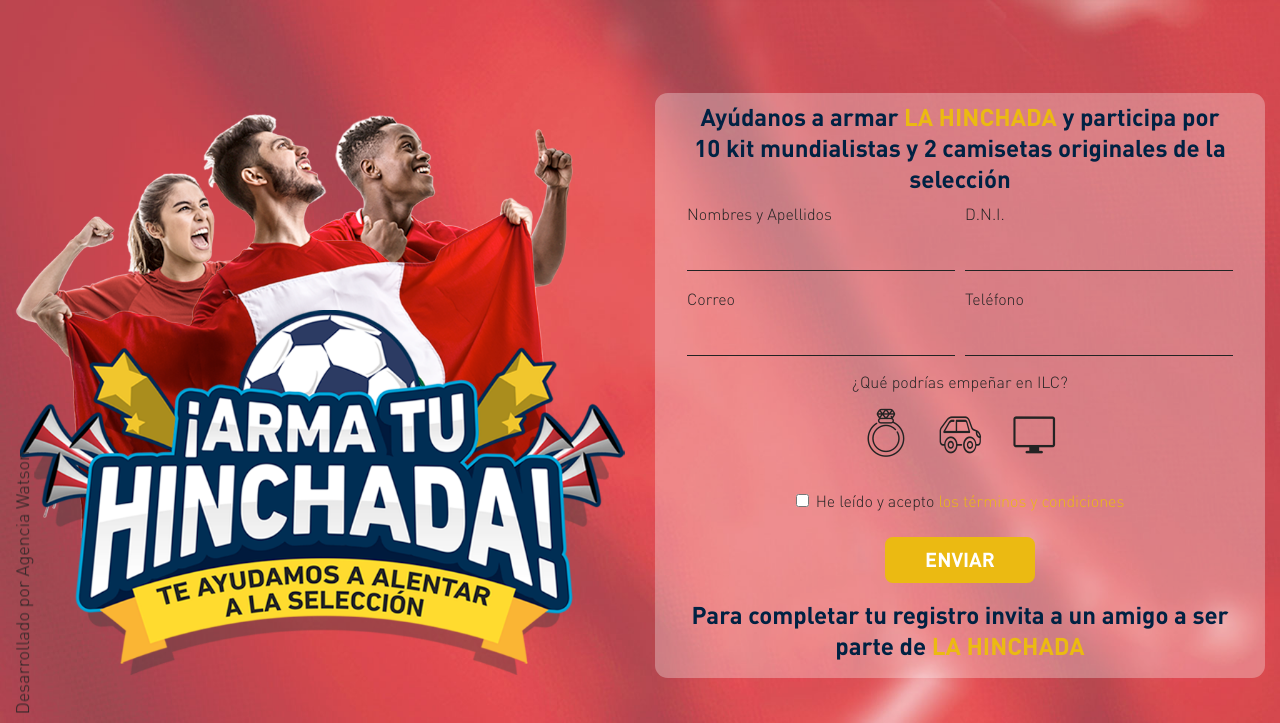
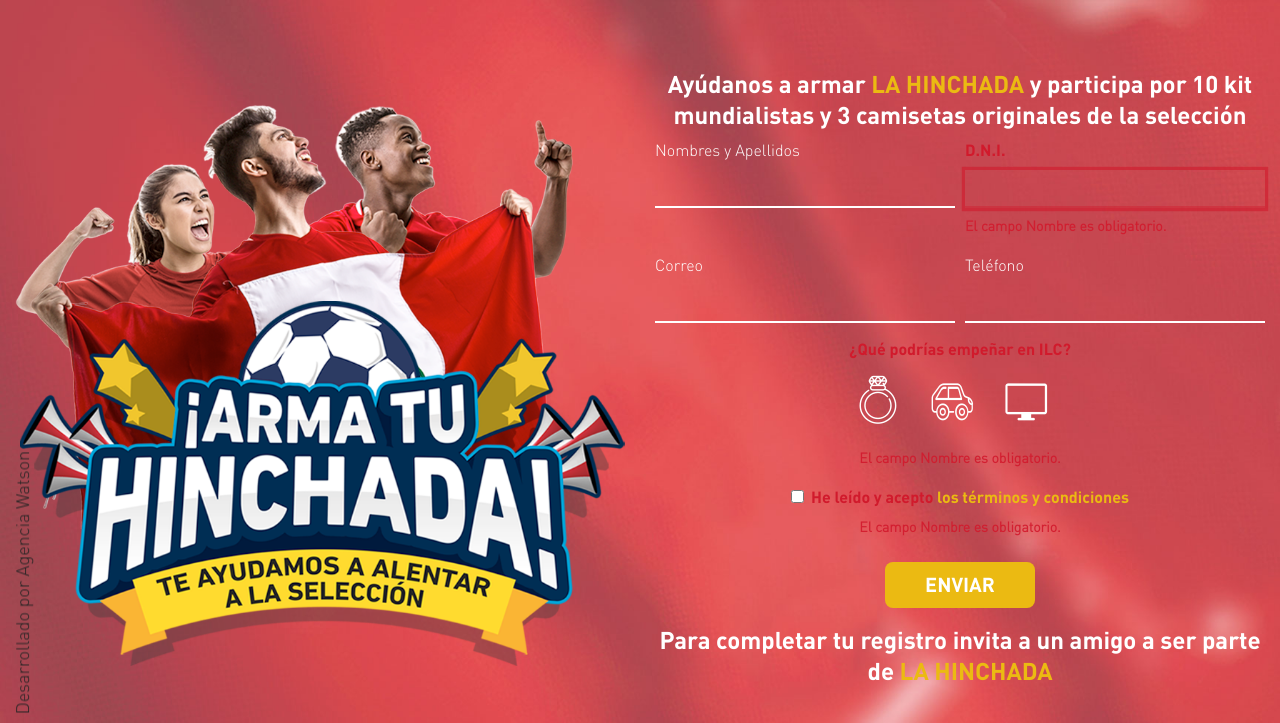
Before and after one commit to jolupeza/ilc-mundial, a website: page app/index.html in a window 1280 px wide. Shown: the part 77-800 px from the top of the page. Drawn offline with Linux system fonts and the light colour scheme; files whose address does not match are found by name.

Commit message:
Change form styles

```diff
--- a/app/index.html
+++ b/app/index.html
@@ -41,8 +41,8 @@
           </figure>
         </div>
         <div class="col-6">
-          <section class="Main__box mb-3">
-            <h2 class="Title firstColor text-center">Ayúdanos a armar <span class="accentColor text-uppercase">La Hinchada</span> y participa por 10 kit mundialistas y 2 camisetas originales de la selección</h2>
+          <section class="mb-3">
+            <h2 class="Title text-center">Ayúdanos a armar <span class="accentColor text-uppercase">La Hinchada</span> y participa por 10 kit mundialistas y 3 camisetas originales de la selección</h2>
 
             <form class="Form" action="">
               <div class="form-row">
@@ -51,12 +51,12 @@
                   <input type="text" class="form-control Form__control" name="name" id="name" autocomplete="off" />
                 </div>
 
-                <div class="form-group Form__group col-md-6">
+                <div class="form-group Form__group has-error col-md-6">
                   <label for="dni" class="Form__label">D.N.I.</label>
                   <input type="text" class="form-control Form__control" name="dni" id="dni" autocomplete="off" />
-                  <!-- <span class="help-block mt-2 d-block smaller">
+                  <span class="help-block mt-2 d-block smaller">
                     <strong>El campo Nombre es obligatorio.</strong>
-                  </span> -->
+                  </span>
                 </div>
               </div>
 
@@ -64,21 +64,15 @@
                 <div class="form-group Form__group col-md-6">
                   <label for="email" class="Form__label">Correo</label>
                   <input type="email" class="form-control Form__control" name="email" id="email" autocomplete="off" />
-                  <!-- <span class="help-block mt-2 d-block smaller">
-                    <strong>El campo Correo es obligatorio.</strong>
-                  </span> -->
                 </div>
 
                 <div class="form-group Form__group col-md-6">
                   <label for="phone" class="Form__label">Teléfono</label>
                   <input type="text" class="form-control Form__control" name="phone" id="phone" autocomplete="off" />
-                  <!-- <span class="help-block mt-2 d-block smaller">
-                    <strong>El campo Nombre es obligatorio.</strong>
-                  </span> -->
                 </div>
               </div>
 
-              <div class="form-group Form__group text-center">
+              <div class="form-group Form__group text-center has-error">
                 <h5 class="Form__label small text-center">¿Qué podrías empeñar en ILC?</h5>
 
                 <div class="form-check form-check-inline Form__check__container">
@@ -100,19 +94,19 @@
                   </label>
                 </div>
 
-                <!-- <span class="help-block mt-2 d-block smaller">
+                <span class="help-block mt-2 d-block smaller">
                   <strong>El campo Nombre es obligatorio.</strong>
-                </span> -->
+                </span>
               </div>
 
-              <div class="form-group Form__group text-center">
+              <div class="form-group Form__group text-center has-error">
                 <div class="form-check">
                   <input type="checkbox" class="form-check-input" id="terms" name="terms">
                   <label class="form-check-label Form__check__label Form__label" for="terms">He leído y acepto <a href="http://www.inversioneslacruz.com/campana-mundial" target="_blank" rel="noopener noreferrer">los términos y condiciones</a></label>
                 </div>
-                <!-- <span class="help-block mt-2 d-block smaller">
+                <span class="help-block mt-2 d-block smaller">
                   <strong>El campo Nombre es obligatorio.</strong>
-                </span> -->
+                </span>
               </div>
 
               <p class="text-center mt-4">
--- a/app/scss/_forms.scss
+++ b/app/scss/_forms.scss
@@ -5,31 +5,32 @@
   margin-bottom: 1rem;
   &.has-error {
     .Form__label {
-      color: rgba($dangerColor, .8);
+      color: $secondColor;
+      font-family: $dinBold;
     }
     .Form__control {
-      border-color: rgba($dangerColor, .4);
-      box-shadow: 0 0 0 .2rem rgba($dangerColor, .6);
+      border-color: rgba($secondColor, .4);
+      box-shadow: 0 0 0 .2rem rgba($secondColor, .6);
     }
     .help-block {
-      color: rgba($dangerColor, .8);
+      color: rgba($secondColor, .9);
     }
   }
 }
 .Form__label {
-  color: $textColor;
+  color: white;
 }
 .Form__control {
   background-color: transparent;
   border-radius: 0;
   border: none;
-  border-bottom: 1px solid $textColor;
-  color: black;
+  border-bottom: 2px solid white;
+  color: white;
   &:focus {
     background-color: rgba($accentColor, .1);
     border-color: rgba($accentColor, .5);
     box-shadow: 0 0 0 .2rem rgba($accentColor, .25);
-    color: black;
+    color: white;
   }
   @media screen and (max-width: 991px) {
     line-height: 2rem;
@@ -76,7 +77,7 @@
     margin-right: 2rem;
   }
   .form-check-label {
-    color: $textColor;
+    color: white;
     font-size: 3rem;
     @media screen and (max-width: 991px) {
       font-size: 3.5rem;
--- a/app/scss/_main.scss
+++ b/app/scss/_main.scss
@@ -18,6 +18,7 @@
   padding: .5rem 2rem;
 }
 .Title {
+  color: white;
   font-family: $dinBold;
   font-size: 2rem;
   @media screen and (max-width: 1400px) {
```
Also changed, not shown: app/css/style.css.
